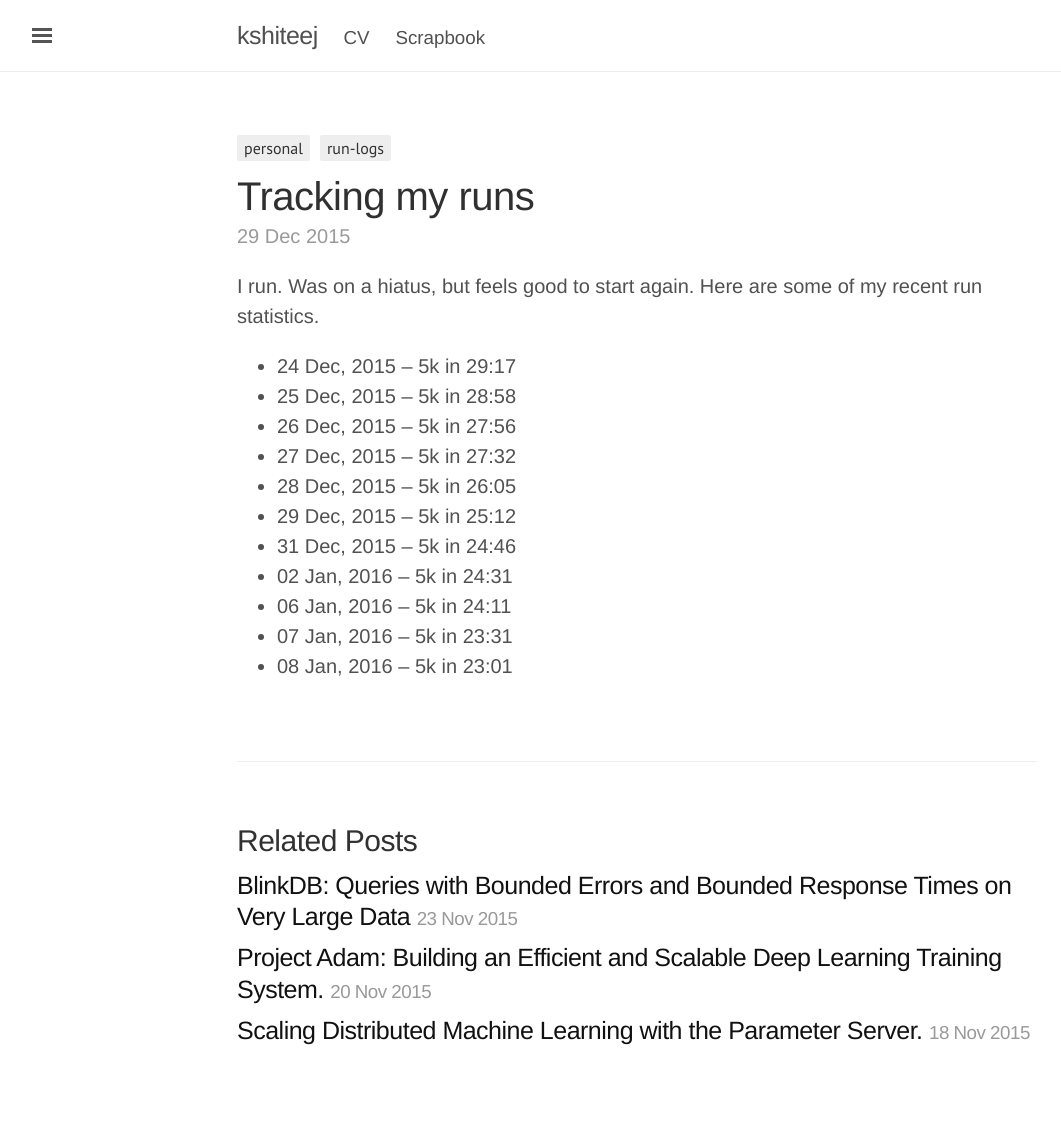
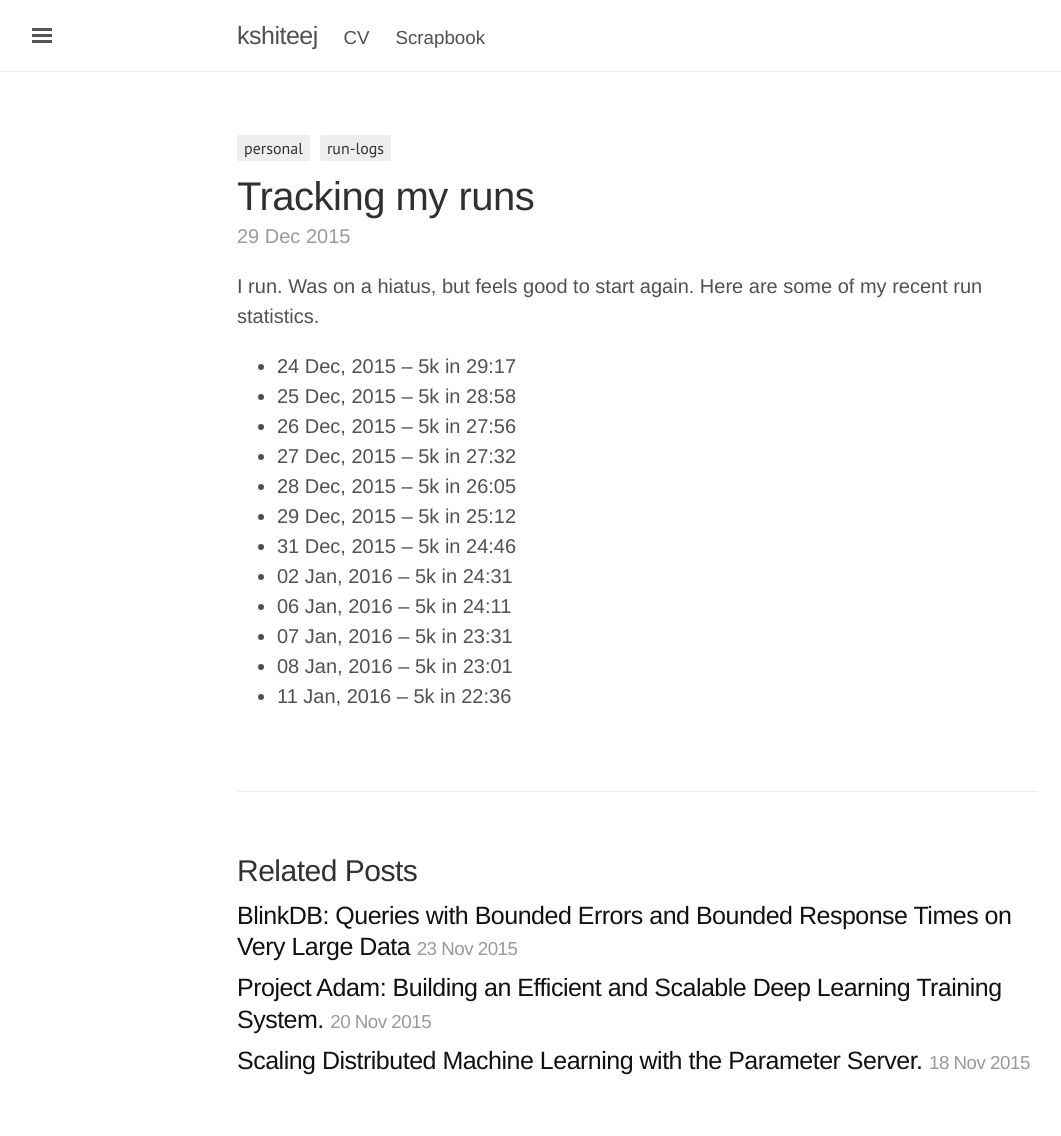
Before and after one commit to kshiteejm/kshiteejm.github.io, a Jekyll site: the page built from personal/_posts/2015-12-29-runlog.md, in a window 1280 px wide. Shown: the whole page, without its empty margins (3-1064 px from the left). Built offline with Jekyll 4.4.1, drawn with Linux system fonts in a browser that asks for light colours; comment, search, counter and statistics services are not loaded; before the commit the page ends 1106 px from its top, so only the background shows below that.

Commit message:
updated run log

```diff
--- a/personal/_posts/2015-12-29-runlog.md
+++ b/personal/_posts/2015-12-29-runlog.md
@@ -20,3 +20,4 @@ I run. Was on a hiatus, but feels good to start again. Here are some of my recen
 - 06 Jan, 2016 -- 5k in 24:11
 - 07 Jan, 2016 -- 5k in 23:31
 - 08 Jan, 2016 -- 5k in 23:01
+- 11 Jan, 2016 -- 5k in 22:36
```
